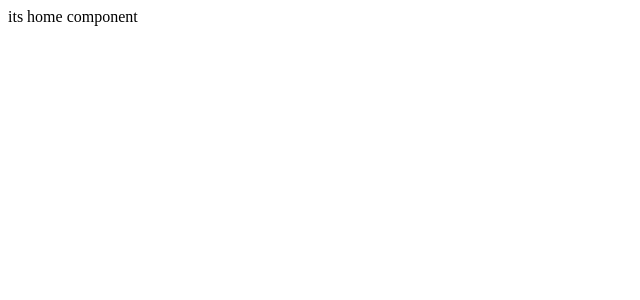
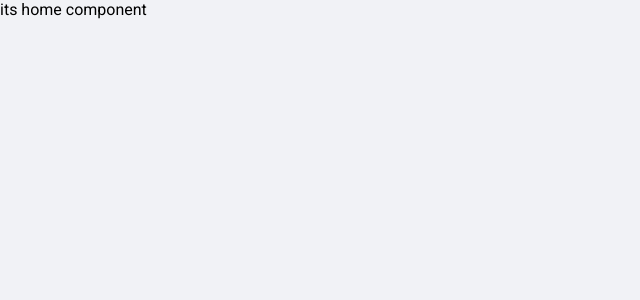
Before and after one commit to arcaglar/basket, a Vue app: page / in a window 1280 px wide. Shown: the top 300 px of the page, without its empty margins (0-640 px from the left). Built offline with nearby package versions, Linux system fonts and the light colour scheme.

Commit message:
prepared css folder structure 🧶

```diff
--- a/src/App.vue
+++ b/src/App.vue
@@ -3,3 +3,7 @@
     <router-view />
   </div>
 </template>
+
+<style lang="scss">
+@import "./assets/stylesheet/style";
+</style>
--- /dev/null
+++ b/src/assets/stylesheet/reset.scss
@@ -0,0 +1,136 @@
+* {
+  box-sizing: border-box;
+}
+html,
+body,
+div,
+span,
+applet,
+object,
+iframe,
+h1,
+h2,
+h3,
+h4,
+h5,
+h6,
+p,
+blockquote,
+pre,
+a,
+abbr,
+acronym,
+address,
+big,
+cite,
+code,
+del,
+dfn,
+img,
+ins,
+kbd,
+q,
+s,
+samp,
+small,
+strike,
+sub,
+sup,
+tt,
+var,
+dl,
+dt,
+dd,
+ol,
+ul,
+li,
+fieldset,
+form,
+label,
+legend,
+input,
+select,
+textarea,
+button,
+table,
+caption,
+tbody,
+tfoot,
+thead,
+tr,
+th,
+td,
+article,
+aside,
+canvas,
+details,
+embed,
+figure,
+figcaption,
+footer,
+header,
+hgroup,
+menu,
+nav,
+output,
+ruby,
+section,
+summary,
+time,
+mark,
+audio,
+video {
+  margin: 0;
+  padding: 0;
+  border: 0;
+  font-size: 100%;
+  font: inherit;
+  vertical-align: baseline;
+}
+article,
+aside,
+details,
+figcaption,
+figure,
+footer,
+header,
+hgroup,
+menu,
+nav,
+section {
+  display: block;
+}
+body {
+  line-height: 1;
+}
+ol,
+ul {
+  list-style: none;
+}
+blockquote,
+q {
+  quotes: none;
+}
+blockquote:before,
+blockquote:after,
+q:before,
+q:after {
+  content: "";
+  content: none;
+}
+table {
+  border-collapse: collapse;
+  border-spacing: 0;
+}
+a {
+  text-decoration: none;
+}
+img {
+  border: 0;
+}
+:focus {
+  outline: 0;
+}
+.clear {
+  clear: both;
+}
--- /dev/null
+++ b/src/assets/stylesheet/style.scss
@@ -0,0 +1,16 @@
+@import url("https://fonts.googleapis.com/css?family=Roboto:300,400,500,700&display=swap");
+@import "reset";
+
+:root {
+  --background-color: #f1f2f6;
+}
+
+body {
+  height: 100%;
+  font-family: "Roboto", sans-serif;
+  font-stretch: normal;
+  font-style: normal;
+  line-height: normal;
+  letter-spacing: normal;
+  background-color: var(--background-color);
+}
```
